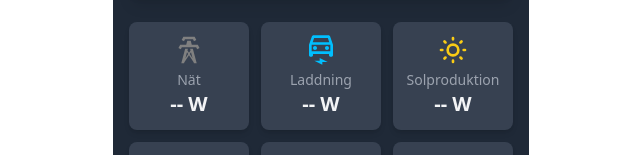
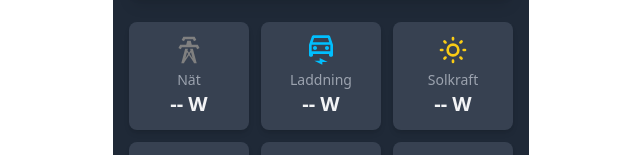
Before and after one commit to rmannby/solar-charge-frontend, a Vue app: page / in a window 1280 px wide. Shown: the part 185-340 px from the top of the page, without its empty margins (319-959 px from the left). Built offline with nearby package versions, Linux system fonts and the light colour scheme; no server answers.

Commit message:
fix: update label from 'Solproduktion' to 'Solkraft' for clarity

```diff
--- a/src/App.vue
+++ b/src/App.vue
@@ -54,7 +54,7 @@
               <path stroke-linecap="round" stroke-linejoin="round" d="M12 3v1m0 16v1m9-9h-1M4 12H3m15.364 6.364l-.707-.707M6.343 6.343l-.707-.707m12.728 0l-.707.707M6.343 17.657l-.707.707M16 12a4 4 0 11-8 0 4 4 0 018 0z" />
             </svg>
           </div>
-          <div class="text-sm text-gray-400">Solproduktion</div>
+          <div class="text-sm text-gray-400">Solkraft</div>
           <div class="text-xl font-semibold">{{ formatWatts(statusData?.solar_production_w) }}</div>
         </div>
       </div>
```
